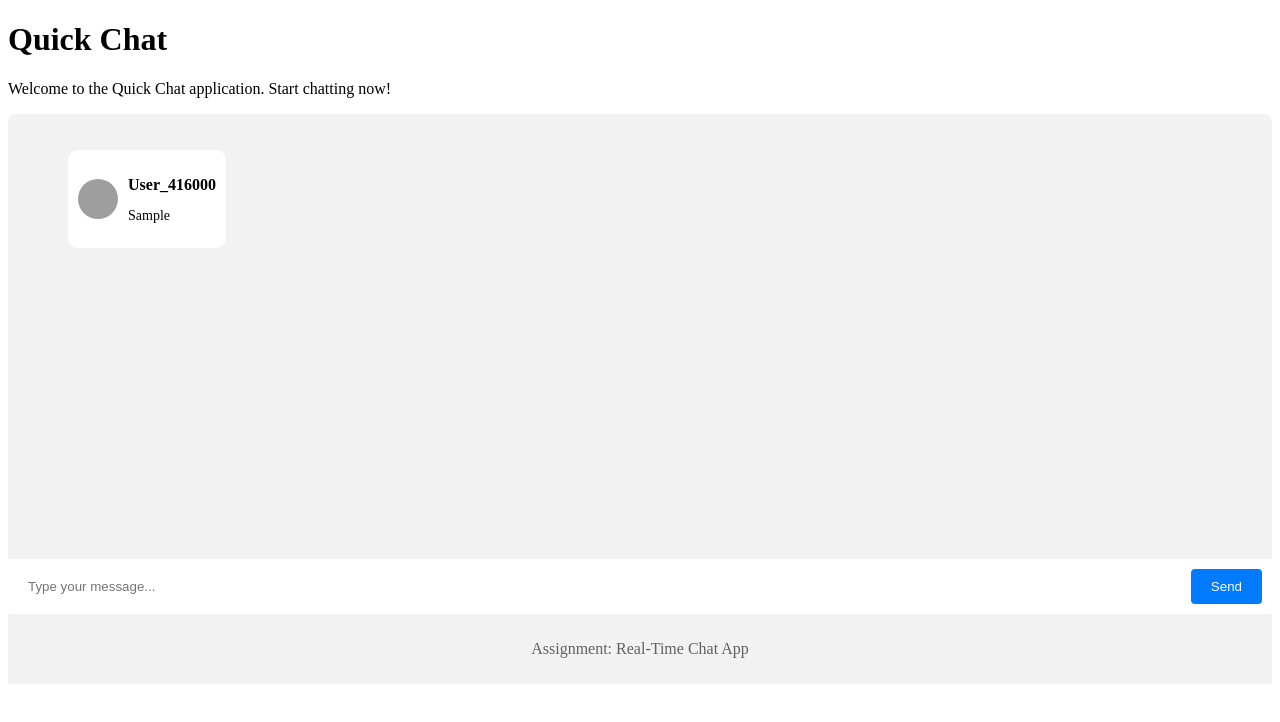
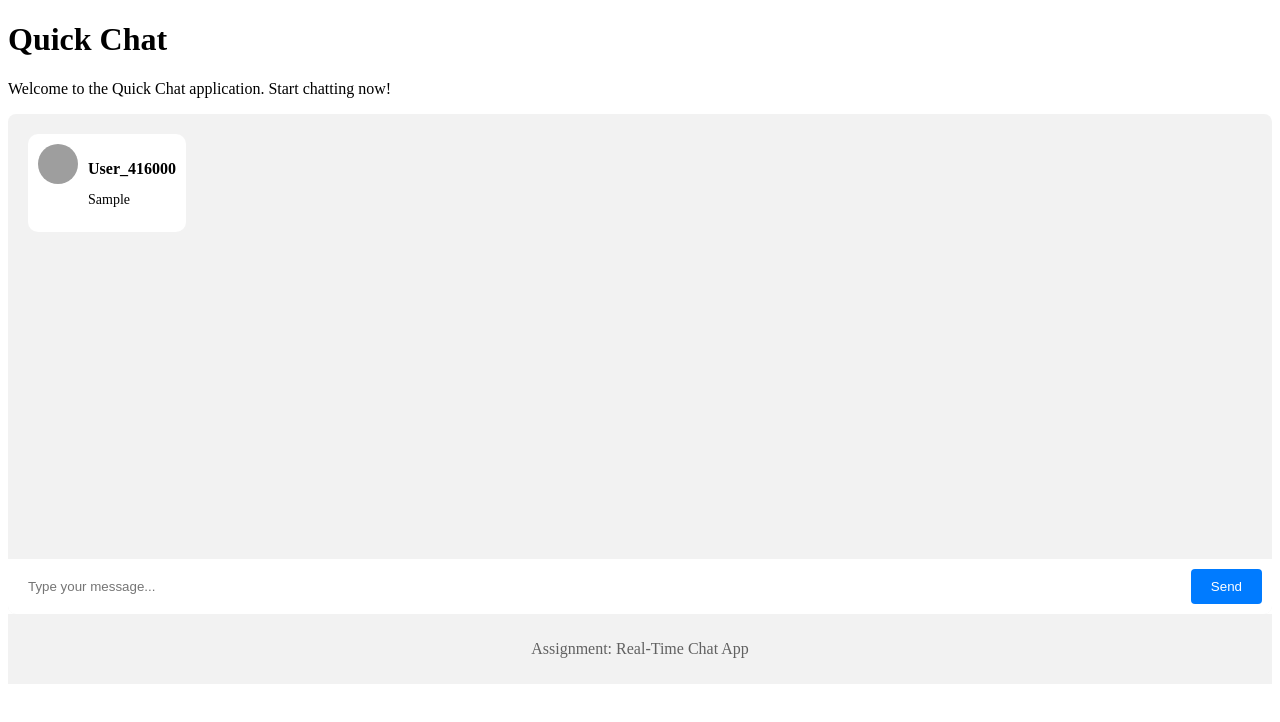
Before and after one commit to Shadowslayer97/quick-chat-frontend, an Angular app: page / in a window 1280 px wide. Both pictures are taken after typing "Sample" into the empty fields and a click on the button "Send". Shown: the top 722 px of the page. Built offline with nearby package versions, Linux system fonts and the light colour scheme; no server answers; grey boxes are pictures that could not be loaded.

Commit message:
type(fix): fixed li elements not coming one below another

```diff
--- a/src/app/chat-inbox-message/chat-inbox-message.component.css
+++ b/src/app/chat-inbox-message/chat-inbox-message.component.css
@@ -1,11 +1,17 @@
+:host {
+    display: block; /* Ensure the component is displayed as a block element */
+  }
+
 .message-box {
     display: flex;
-    align-items: center;
+    align-items: flex-start;
     margin-bottom: 10px;
     background-color: #ffffff;
     border-radius: 10px;
     padding: 10px;
+    flex-wrap: wrap; /* Add this line to enable wrapping */
   }
+
 
   .user-icon {
     width: 40px;
--- a/src/app/chat-inbox/chat-inbox.component.css
+++ b/src/app/chat-inbox/chat-inbox.component.css
@@ -15,11 +15,17 @@
     padding: 20px;
   }
 
-  /* Chat message list */
   .chat-messages-show-list {
     list-style-type: none;
     margin: 0;
     padding: 0;
+    display: flex;
+    flex-direction: column; /* Ensure the elements are stacked vertically */
+  }
+
+  /* Remove dot from list items */
+  .chat-messages-show-list li {
+    list-style-type: none;
   }
 
   /* Chat message input container */
@@ -111,5 +117,7 @@ header {
   }
 
   .chat-list {
-    list-style-type: none;
+    /* list-style-type: none; */
+    margin: 0;
+    padding: 0;
   }
--- a/src/app/chat-inbox/chat-inbox.component.html
+++ b/src/app/chat-inbox/chat-inbox.component.html
@@ -1,31 +1,21 @@
-
 <div class="header">
     <h1>Quick Chat</h1>
     <p>Welcome to the Quick Chat application. Start chatting now!</p>
   </div>
 
-  <div class="chat-container">
-
   <div class="chat-messages">
     <div class="chat-messages-show-container">
-
-        <div class = "chat-list-container">
-            <ul class = "chat-list">
-                <li *ngFor="let message of messages" >
+      <ul class="chat-messages-show-list">
+        <li *ngFor="let message of messages">
           <app-chat-inbox-message [message]="message"></app-chat-inbox-message>
-
         </li>
       </ul>
-        </div>
     </div>
     <div class="chat-messages-create-container">
       <input class="chat-messages-create-input" type="text" [(ngModel)]="messageText" placeholder="Type your message...">
       <button class="chat-messages-create-button" (click)="sendMessage()">Send</button>
     </div>
   </div>
-  </div>
-
-
 
   <footer>
     <p>Assignment: Real-Time Chat App</p>
```
Lines whose indentation alone changed are shown as unchanged.
